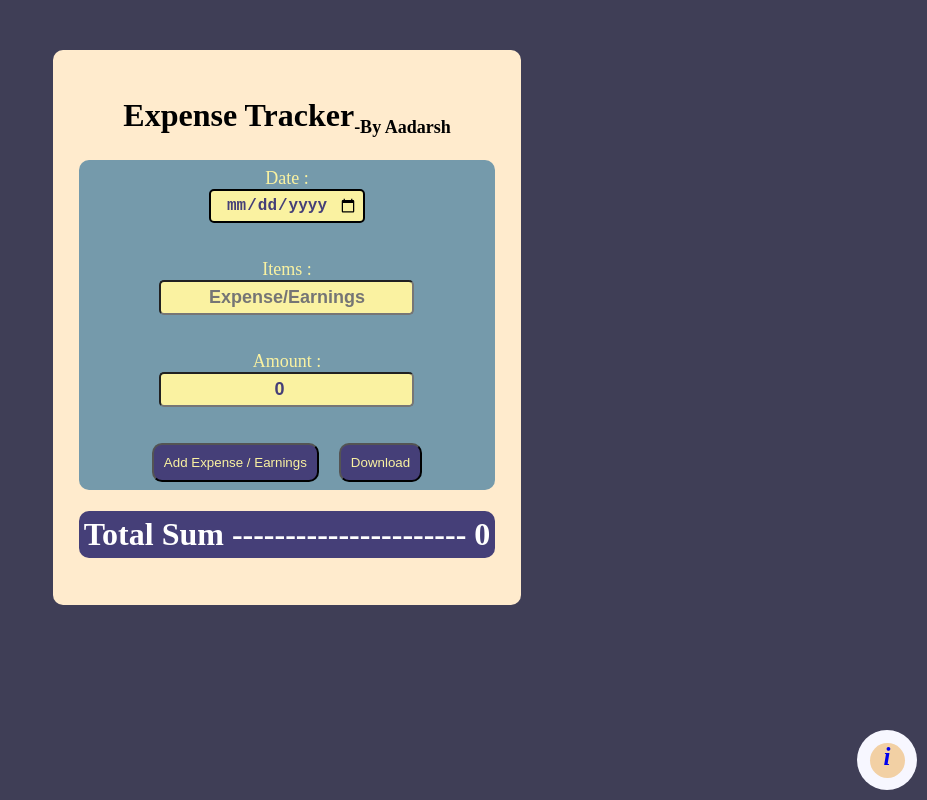
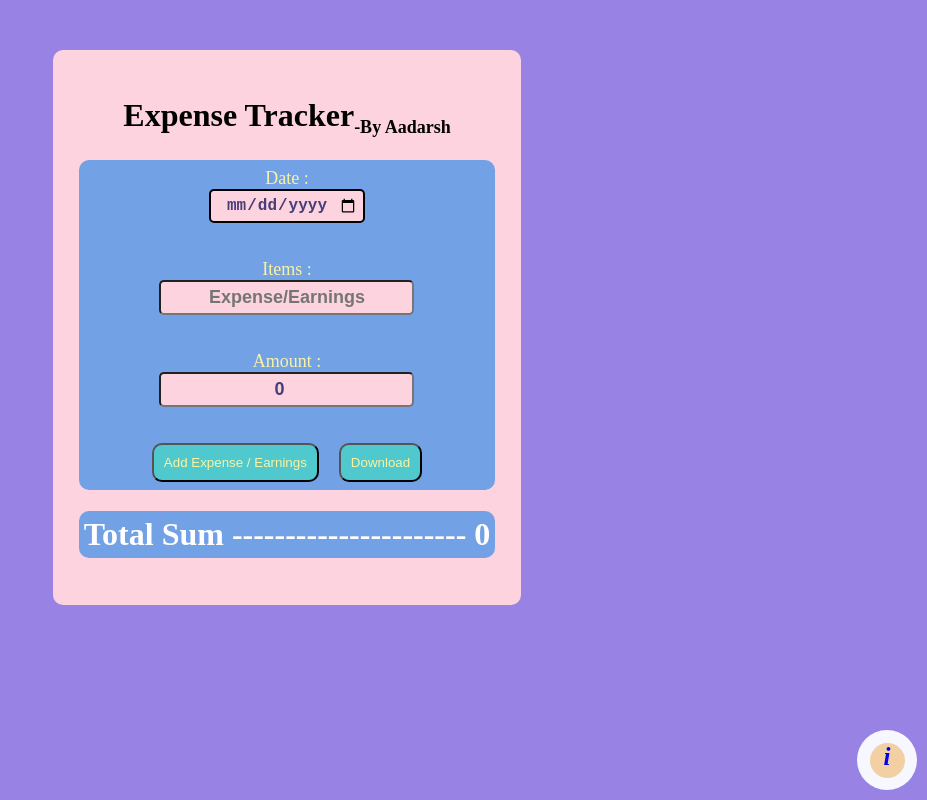
Before and after one commit to Aadarsh032/Expense-Tracker, a React (Create React App) app: page / in a window 1280 px wide. Shown: the whole page, without its empty margins (353-1280 px from the left). Built offline with nearby package versions, Linux system fonts and the light colour scheme.

Commit message:
Update App.css

```diff
--- a/src/App.css
+++ b/src/App.css
@@ -1,5 +1,5 @@
 body{
-    background-color: #3F3E56;
+    background-color: #9883E5;
 }
 #subscript_text{
     font-size: 18px;
@@ -7,7 +7,7 @@ body{
 #mainbox{
       margin: auto;
       margin-top: 50px;
-      background-color: blanchedalmond;
+      background-color: #FCD3DE;
       box-shadow: 2px ;
       border-radius: 10px;
       width: fit-content;
@@ -22,7 +22,7 @@ body{
 
 }
 .entries{
-    background-color: #759AAb;
+    background-color: #72A1E5;
     display: flex;
     flex-direction: column;
     padding: 8px;
@@ -34,13 +34,13 @@ body{
     font-size: large;
 }
 .entries button{
-    background-color: #453F78;
+    background-color: #50C9CE;
     color: #FAF2A1;
     padding: 10px;
     border-radius: 10px;
 }
 #content h1{
-    background-color: #453F78;
+    background-color:#72A1E5;
     padding: 5px;
     border-radius: 10px;
     color: white;
@@ -50,7 +50,7 @@ body{
     font-weight: 700;
     font-size: large;
     text-align: center;
-    background-color: #FAF2A1;
+    background-color:#FCD3DE;
     padding: 5px;
     border-radius: 5px;
 }
```
